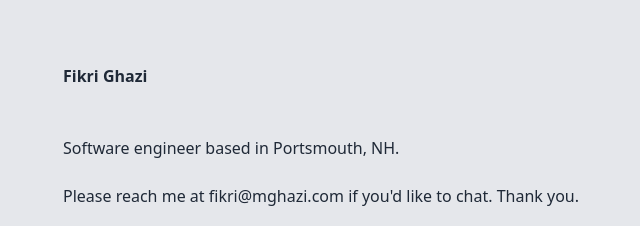
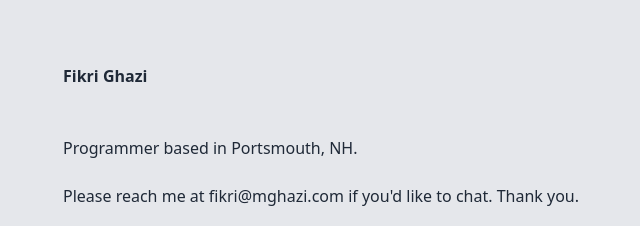
Before and after one commit to mughazi/mghazi.com, a Next.js app: page / in a window 1280 px wide. Shown: the top 226 px of the page, without its empty margins (261-901 px from the left). Built offline with nearby package versions, Linux system fonts and the light colour scheme.

Commit message:
Update kalimat

```diff
--- a/pages/index.js
+++ b/pages/index.js
@@ -20,7 +20,7 @@ export default function Index({ allPosts }) {
         <Container>
           <Intro />
           <p>
-            Software engineer based in Portsmouth, NH.
+            Programmer based in Portsmouth, NH.
           </p>
           <br />
           <p>
```
